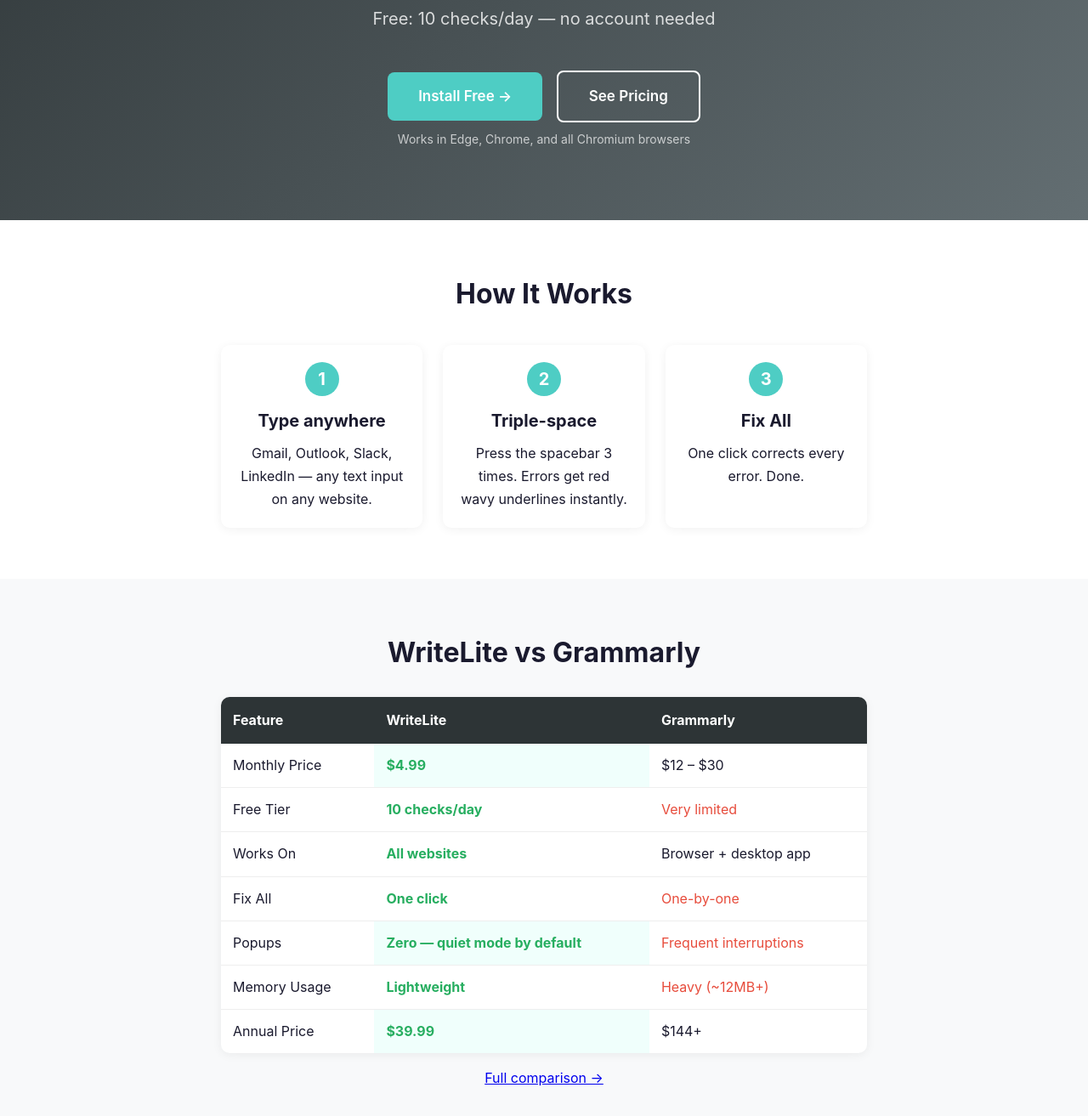
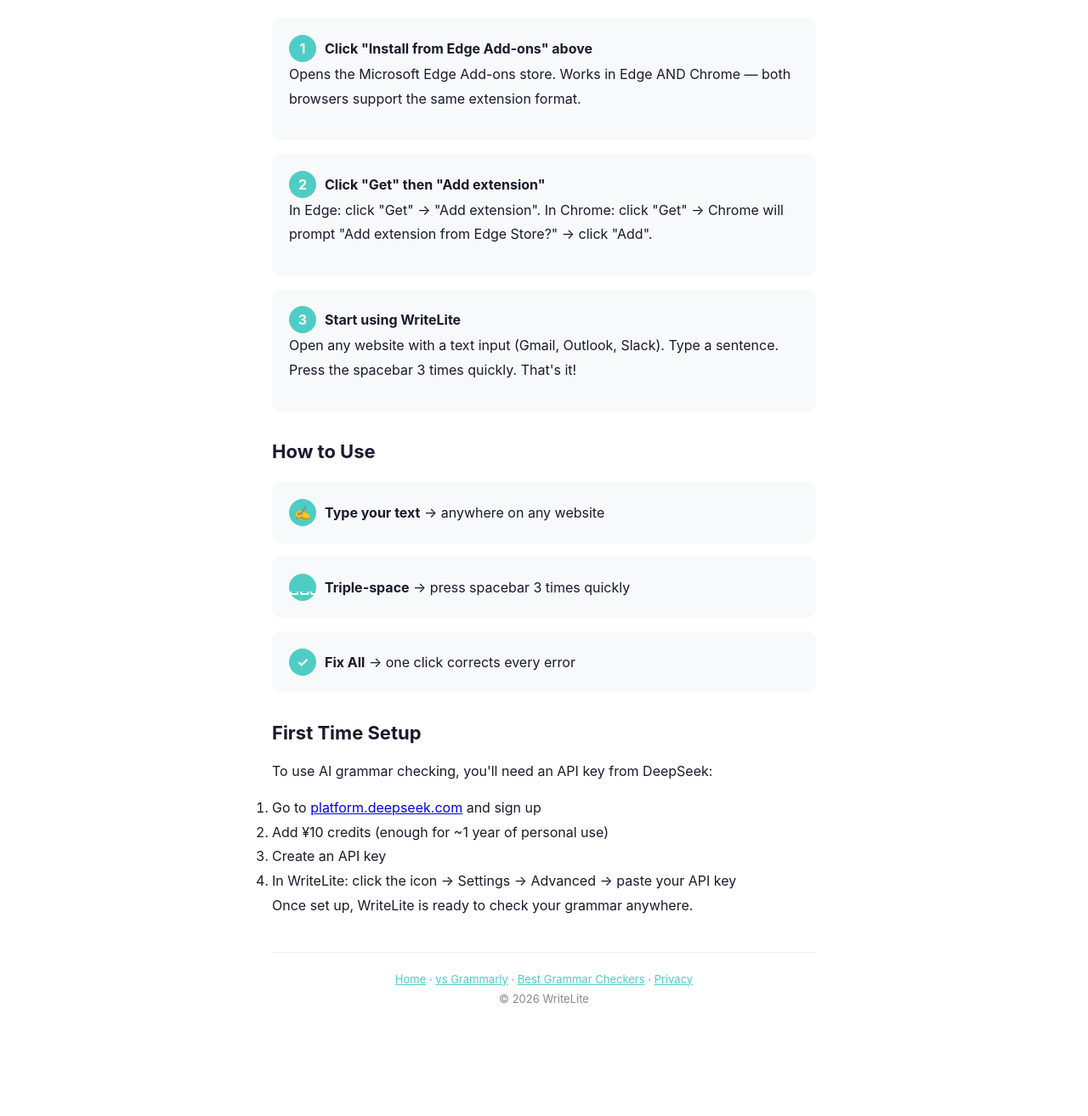
Before and after one commit to aWFF77/writelite, a plain HTML site: page index.html in a window 1280 px wide. Shown: the part 381-1694 px from the top of the page at 85% size. After the commit the page ends 1629 px from the top, so only its background shows below. Drawn offline with Linux system fonts and the light colour scheme.

Commit message:
Add files via upload

```diff
--- a/index.html
+++ b/index.html
@@ -3,180 +3,81 @@
 <head>
 <meta charset="UTF-8">
 <meta name="viewport" content="width=device-width, initial-scale=1.0">
-<title>WriteLite — AI Grammar Checker Cheaper Than Grammarly | Only $4.99/mo</title>
-<meta name="description" content="WriteLite: AI grammar checker that works on any website. Triple-space to check, Fix All to correct everything. 90% of Grammarly features at half the price. 10 free checks daily.">
-<meta name="keywords" content="grammar checker, grammarly alternative, free grammar checker, AI grammar, ESL writing tool, fix grammar">
-<link rel="canonical" href="https://awff77.github.io/writelite/">
+<title>Install WriteLite — Free AI Grammar Checker</title>
+<meta name="description" content="Install WriteLite from Microsoft Edge Add-ons. 3 simple steps to start using the simplest AI grammar checker for free.">
+<link rel="canonical" href="https://awff77.github.io/writelite/install/">
 
 <style>
   * { margin:0; padding:0; box-sizing:border-box; }
-  body { font-family: -apple-system, BlinkMacSystemFont, 'Segoe UI', Roboto, sans-serif; color: #1a1a2e; line-height:1.7; }
-  .container { max-width: 800px; margin:0 auto; padding:0 20px; }
-
-  /* Hero */
-  header { background: linear-gradient(135deg, #2d3436, #636e72); color:#fff; padding:80px 0 60px; text-align:center; }
-  header h1 { font-size:42px; margin-bottom:12px; }
-  header p { font-size:20px; opacity:0.9; max-width:600px; margin:0 auto 24px; }
-  .price-hero { font-size:52px; font-weight:700; color:#4ecdc4; }
-  .price-hero span { font-size:18px; color:#bbb; font-weight:400; }
-  .btn { display:inline-block; padding:14px 36px; border-radius:8px; font-size:17px; font-weight:600; text-decoration:none; cursor:pointer; border:none; }
-  .btn-primary { background:#4ecdc4; color:#fff; margin-right:12px; }
-  .btn-primary:hover { background:#45b7aa; }
-  .btn-outline { background:transparent; color:#fff; border:2px solid #fff; }
-  .btn-outline:hover { background:rgba(255,255,255,0.1); }
-
-  /* Sections */
-  section { padding:60px 0; }
-  section.alt { background:#f8f9fa; }
-  h2 { font-size:32px; margin-bottom:16px; text-align:center; }
-  h3 { font-size:20px; margin-bottom:8px; }
-
-  /* How it works */
-  .steps { display:flex; gap:24px; margin-top:32px; flex-wrap:wrap; }
-  .step { flex:1; min-width:180px; text-align:center; padding:20px; background:#fff; border-radius:10px; box-shadow:0 2px 12px rgba(0,0,0,0.06); }
-  .step .num { width:40px; height:40px; background:#4ecdc4; color:#fff; border-radius:50%; display:inline-flex; align-items:center; justify-content:center; font-size:20px; font-weight:700; margin-bottom:12px; }
-
-  /* Comparison table */
-  table { width:100%; border-collapse:collapse; margin-top:24px; background:#fff; border-radius:10px; overflow:hidden; box-shadow:0 2px 12px rgba(0,0,0,0.06); }
-  th { background:#2d3436; color:#fff; padding:14px; text-align:left; }
-  td { padding:12px 14px; border-bottom:1px solid #eee; }
-  tr:last-child td { border-bottom:none; }
-  .check { color:#27ae60; font-weight:700; }
-  .cross { color:#e74c3c; }
-  .highlight { background:#f0fffc; }
-
-  /* Pricing cards */
-  .pricing-cards { display:flex; gap:24px; margin-top:32px; flex-wrap:wrap; }
-  .card { flex:1; min-width:220px; padding:32px 24px; border:2px solid #e0e0e0; border-radius:12px; text-align:center; }
-  .card.featured { border-color:#4ecdc4; background:#f0fffc; transform:scale(1.03); }
-  .card .price { font-size:40px; font-weight:700; color:#4ecdc4; }
-  .card .period { color:#888; font-size:14px; }
-
-  /* CTA */
-  .cta-section { background:linear-gradient(135deg,#4ecdc4,#45b7aa); color:#fff; text-align:center; padding:60px 0; }
-  .cta-section h2 { color:#fff; }
-  .cta-section .btn { background:#fff; color:#4ecdc4; margin-top:16px; }
-
-  /* Footer */
-  footer { background:#1a1a2e; color:#888; padding:30px 0; font-size:13px; }
-  footer a { color:#4ecdc4; margin:0 10px; text-decoration:none; }
-  footer a:hover { text-decoration:underline; }
-
-  @media(max-width:600px) {
-    header h1 { font-size:28px; }
-    .price-hero { font-size:36px; }
-    .steps { flex-direction:column; }
-  }
+  body { font-family:-apple-system,BlinkMacSystemFont,'Segoe UI',Roboto,sans-serif; color:#1a1a2e; line-height:1.8; }
+  .container { max-width:680px; margin:60px auto; padding:0 20px; }
+  h1 { font-size:32px; margin-bottom:8px; }
+  h2 { font-size:22px; margin:28px 0 10px; }
+  p { margin-bottom:14px; }
+  .step { background:#f8f9fa; padding:20px; border-radius:10px; margin:16px 0; }
+  .step .num { display:inline-block; width:32px; height:32px; background:#4ecdc4; color:#fff; border-radius:50%; text-align:center; line-height:32px; font-weight:700; margin-right:10px; }
+  .btn { display:inline-block; padding:14px 32px; background:#4ecdc4; color:#fff; border-radius:8px; text-decoration:none; font-size:18px; font-weight:600; margin:12px 0; }
+  .btn:hover { background:#45b7aa; }
+  .video-placeholder { background:#f8f9fa; border:2px dashed #ddd; border-radius:12px; padding:60px; text-align:center; color:#888; margin:24px 0; }
+  footer { text-align:center; margin-top:40px; padding-top:20px; border-top:1px solid #eee; font-size:13px; color:#888; }
+  footer a { color:#4ecdc4; }
 </style>
 </head>
 <body>
+<div class="container">
 
-<!-- Hero -->
-<header>
-  <div class="container">
-    <h1>✍️ WriteLite — AI Grammar Checker</h1>
-    <p>The simplest grammar checker on the internet. Triple-space to check any text. Works everywhere. Costs less than your morning coffee.</p>
-    <div class="price-hero">$4.99 <span>/ month</span></div>
-    <p style="margin-top:8px;opacity:0.8;">Free: 10 checks/day — no account needed</p>
-    <a href="install/" class="btn btn-primary" style="margin-top:20px;">Install Free →</a>
-    <a href="#pricing" class="btn btn-outline" style="margin-top:20px;">See Pricing</a>
-    <p style="font-size:14px;opacity:0.7;margin-top:8px;">Works in Edge, Chrome, and all Chromium browsers</p>
-  </div>
-</header>
+<h1>Install WriteLite</h1>
+<p>The simplest grammar checker, free to start. Works on Edge, Chrome, and all Chromium browsers.</p>
 
-<!-- How it works -->
-<section>
-  <div class="container">
-    <h2>How It Works</h2>
-    <div class="steps">
-      <div class="step">
-        <div class="num">1</div>
-        <h3>Type anywhere</h3>
-        <p>Gmail, Outlook, Slack, LinkedIn — any text input on any website.</p>
-      </div>
-      <div class="step">
-        <div class="num">2</div>
-        <h3>Triple-space</h3>
-        <p>Press the spacebar 3 times. Errors get red wavy underlines instantly.</p>
-      </div>
-      <div class="step">
-        <div class="num">3</div>
-        <h3>Fix All</h3>
-        <p>One click corrects every error. Done.</p>
-      </div>
-    </div>
-  </div>
-</section>
+<a href="#" class="btn">Install from Edge Add-ons →</a>
+<p style="text-align:center;margin-top:8px;">Also works in Chrome — same download, same button.</p>
 
-<!-- Comparison Table -->
-<section class="alt">
-  <div class="container">
-    <h2>WriteLite vs Grammarly</h2>
-    <table>
-      <tr><th>Feature</th><th>WriteLite</th><th>Grammarly</th></tr>
-      <tr><td>Monthly Price</td><td class="check highlight"><strong>$4.99</strong></td><td>$12 – $30</td></tr>
-      <tr><td>Free Tier</td><td class="check">10 checks/day</td><td class="cross">Very limited</td></tr>
-      <tr><td>Works On</td><td class="check">All websites</td><td>Browser + desktop app</td></tr>
-      <tr><td>Fix All</td><td class="check">One click</td><td class="cross">One-by-one</td></tr>
-      <tr><td>Popups</td><td class="check highlight">Zero — quiet mode by default</td><td class="cross">Frequent interruptions</td></tr>
-      <tr><td>Memory Usage</td><td class="check">Lightweight</td><td class="cross">Heavy (~12MB+)</td></tr>
-      <tr><td>Annual Price</td><td class="check highlight"><strong>$39.99</strong></td><td>$144+</td></tr>
-    </table>
-    <p style="text-align:center;margin-top:16px;"><a href="vs/grammarly/">Full comparison →</a></p>
-  </div>
-</section>
+<h2>Installation — Works in Edge & Chrome</h2>
 
-<!-- Pricing -->
-<section id="pricing">
-  <div class="container">
-    <h2>Simple Pricing</h2>
-    <div class="pricing-cards">
-      <div class="card">
-        <h3>Free</h3>
-        <div class="price">$0</div>
-        <div class="period">forever</div>
-        <p>10 grammar checks/day<br>All websites<br>Fix All included</p>
-        <a href="install/" class="btn btn-outline" style="border-color:#4ecdc4;color:#4ecdc4;margin-top:12px;">Get Started</a>
-      </div>
-      <div class="card featured">
-        <h3>Pro Monthly</h3>
-        <div class="price">$4.99</div>
-        <div class="period">per month</div>
-        <p>Unlimited checks<br>All websites<br>Priority support</p>
-        <a href="install/" class="btn btn-primary" style="margin-top:12px;">Install Free</a>
-      </div>
-      <div class="card">
-        <h3>Pro Annual</h3>
-        <div class="price">$39.99</div>
-        <div class="period">per year — save 33%</div>
-        <p>Everything in Pro<br>$3.33/month<br>Best value</p>
-        <a href="install/" class="btn btn-outline" style="border-color:#4ecdc4;color:#4ecdc4;margin-top:12px;">Install Free</a>
-      </div>
-    </div>
-  </div>
-</section>
+<div class="step">
+  <span class="num">1</span><strong>Click "Install from Edge Add-ons" above</strong>
+  <p>Opens the Microsoft Edge Add-ons store. Works in Edge AND Chrome — both browsers support the same extension format.</p>
+</div>
 
-<!-- CTA -->
-<section class="cta-section">
-  <div class="container">
-    <h2>Ready to write better English?</h2>
-    <p style="font-size:18px;opacity:0.9;">10 free checks every day. No account required. Works on any website.</p>
-    <a href="install/" class="btn">Install from Edge Store →</a>
-  </div>
-</section>
+<div class="step">
+  <span class="num">2</span><strong>Click "Get" then "Add extension"</strong>
+  <p>In Edge: click "Get" → "Add extension". In Chrome: click "Get" → Chrome will prompt "Add extension from Edge Store?" → click "Add".</p>
+</div>
 
-<!-- Footer -->
+<div class="step">
+  <span class="num">3</span><strong>Start using WriteLite</strong>
+  <p>Open any website with a text input (Gmail, Outlook, Slack). Type a sentence. Press the spacebar 3 times quickly. That's it!</p>
+</div>
+
+<h2>How to Use</h2>
+<div class="step">
+  <span class="num">✍️</span><strong>Type your text</strong> → anywhere on any website
+</div>
+<div class="step">
+  <span class="num">␣␣␣</span><strong>Triple-space</strong> → press spacebar 3 times quickly
+</div>
+<div class="step">
+  <span class="num">✓</span><strong>Fix All</strong> → one click corrects every error
+</div>
+
+<h2>First Time Setup</h2>
+<p>To use AI grammar checking, you'll need an API key from DeepSeek:</p>
+<ol>
+  <li>Go to <a href="https://platform.deepseek.com" target="_blank">platform.deepseek.com</a> and sign up</li>
+  <li>Add ¥10 credits (enough for ~1 year of personal use)</li>
+  <li>Create an API key</li>
+  <li>In WriteLite: click the icon → Settings → Advanced → paste your API key</li>
+</ol>
+<p>Once set up, WriteLite is ready to check your grammar anywhere.</p>
+
 <footer>
-  <div class="container" style="text-align:center;">
-    <a href="vs/grammarly/">WriteLite vs Grammarly</a>
-    <a href="best-grammar-checker/">Best Grammar Checkers 2026</a>
-    <a href="privacy.html">Privacy</a>
-    <a href="terms.html">Terms</a>
-    <a href="refund.html">Refunds</a>
-    <a href="install/">Install</a>
-    <p style="margin-top:12px;">© 2026 WriteLite. hi@writelite.app</p>
-  </div>
+  <a href="../">Home</a> ·
+  <a href="../vs/grammarly/">vs Grammarly</a> ·
+  <a href="../best-grammar-checker/">Best Grammar Checkers</a> ·
+  <a href="../privacy.html">Privacy</a>
+  <p>© 2026 WriteLite</p>
 </footer>
 
+</div>
 </body>
 </html>
```
